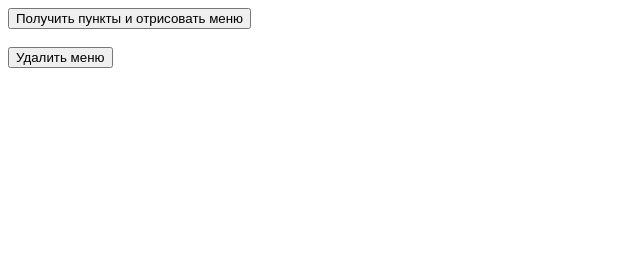
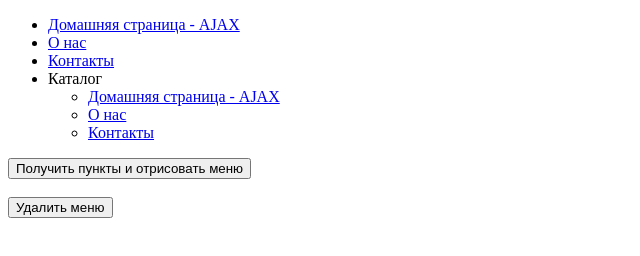
Before and after one commit to gmc24/JS-Pro, a plain HTML site: page lesson-2/hw/menu.html in a window 1280 px wide. Both pictures are taken after a click on the button "Получить пункты и отрисовать меню". Shown: the whole page, without its empty margins (0-640 px from the left). Drawn offline with Linux system fonts and the light colour scheme.

Commit message:
многоуровневость

```diff
--- a/lesson-2/hw/items.json
+++ b/lesson-2/hw/items.json
@@ -1,5 +1,10 @@
 [
   {"href": "/", "title": "Домашняя страница - AJAX"},
   {"href": "/about/", "title": "О нас"},
-  {"href": "/contacts/", "title": "Контакты"}
+  {"href": "/contacts/", "title": "Контакты"},
+  {"href": "/catalogue/", "title": "Каталог", "haveSub":[
+    {"href": "/", "title": "Домашняя страница - AJAX"},
+    {"href": "/about/", "title": "О нас"},
+    {"href": "/contacts/", "title": "Контакты"}
+  ]}
 ]
--- a/lesson-2/hw/js/MenuItem.js
+++ b/lesson-2/hw/js/MenuItem.js
@@ -1,12 +1,12 @@
 function MenuItem(href, title, haveSub) {
     this.href = href;
     this.title = title;
-    (haveSub == undefined || haveSub == []) ? this.haveSub = [] : this.haveSub = haveSub;
+    (haveSub == undefined) ? this.haveSub = [] : this.haveSub = haveSub;
 }
 
 MenuItem.prototype.render = function () {
     // console.log(this.haveSub);
-    if (this.haveSub == []) {
+    if (this.haveSub.length == 0) {
         return '<li><a href="' + this.href + '">' + this.title + '</a></li>';
     } else {
         return '<li>' + this.title;
--- a/lesson-2/hw/menu.html
+++ b/lesson-2/hw/menu.html
@@ -21,6 +21,7 @@
                     }
 
                     if(xhr.status === 200){
+//                        console.log(JSON.parse(xhr.responseText));
                         showMenu(JSON.parse(xhr.responseText));
                     } else {
                         console.log('Error', xhr.status, xhr.statusText);
@@ -35,12 +36,13 @@
                 for (var i = 0; i < items.length; i++)
                 {
                     itemsMenuItem.push(new MenuItem(items[i].href, items[i].title, items[i].haveSub));
-                    if (items[i].haveSub.length) {
+
+                    if (items[i].haveSub != undefined) {
                         var submenuItems = [];
                         for (var j = 0; j < items[i].haveSub.length; j++) {
-                            submenuItems.push(new MenuItem(items[i].haveSub[j].href, items[i].haveSub[j].title, items[i].haveSub));
+                            submenuItems.push(new MenuItem(items[i].haveSub[j].href, items[i].haveSub[j].title, items[i].haveSub[j].haveSub));
                         }
-                        itemsMenuItem.push(new Submenu('my','my_sub', submenuItems);
+                        itemsMenuItem.push(new Submenu('my_'+i,'my_sub_'+i, submenuItems));
                     }
                 }
 
@@ -49,20 +51,6 @@
                 var menuApp = document.getElementById('menu1');
                 menuApp.innerHTML = menu1.render();
             }
-
-           /* var menu1 = new Menu('my', 'my', [
-                new MenuItem('/', 'Главная страница'),
-                new MenuItem('/about', 'О нас'),
-                new MenuItem('/service', 'Услуги'),
-                new MenuItem('/contacts', 'Контакты'),
-                new MenuItem('/blog', 'Блог'),
-                new MenuItem('/catalogue', 'Каталог', true),
-                new Submenu('my', 'cat-style', [
-                    new MenuItem('/catalogue/shoes', 'Тапки'),
-                    new MenuItem('/catalogue/hats', 'Шапки'),
-                    new MenuItem('/catalogue/inventory', 'Тяпки'),
-                ])
-            ]);*/
         };
 
         function menuRemover() {
```
